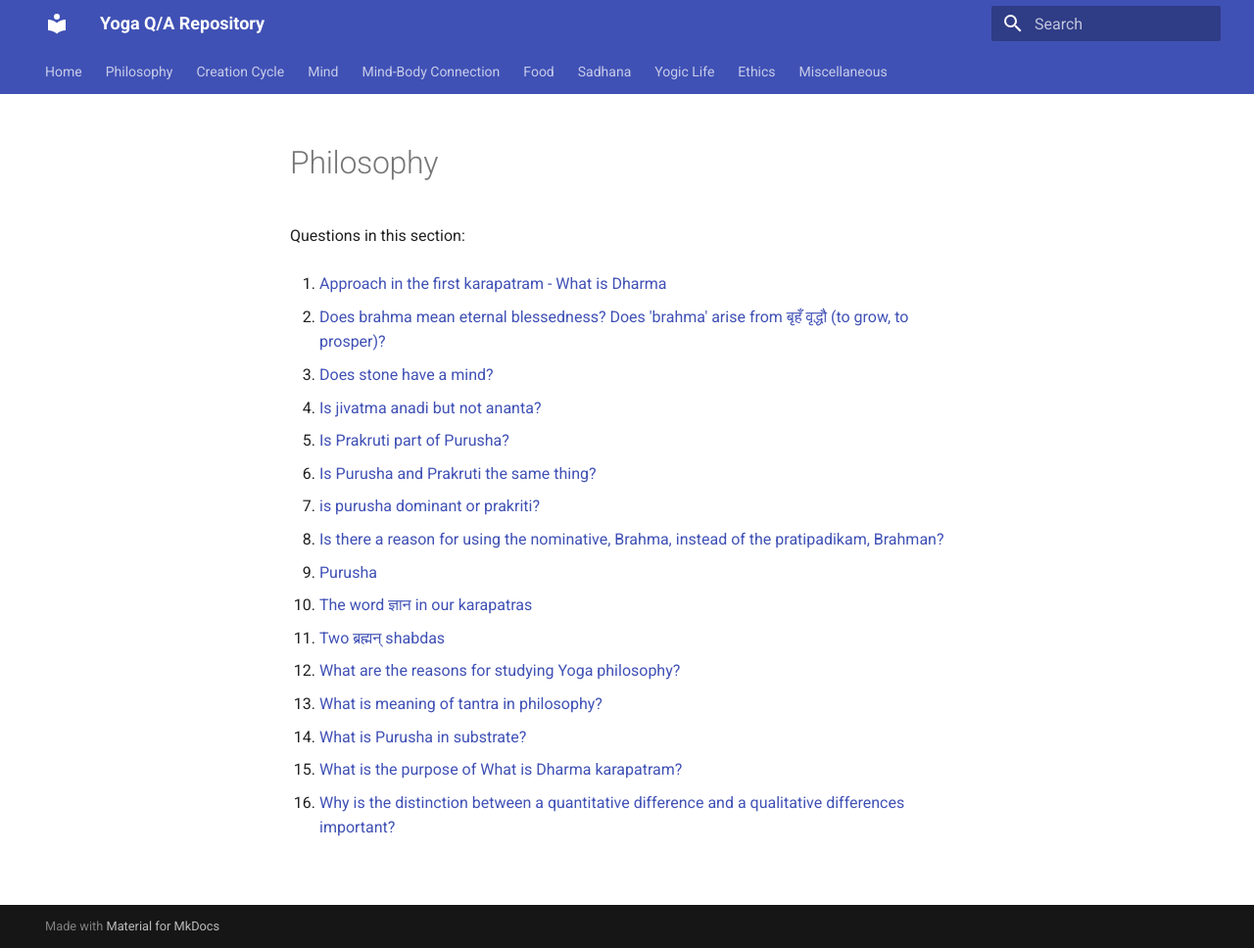
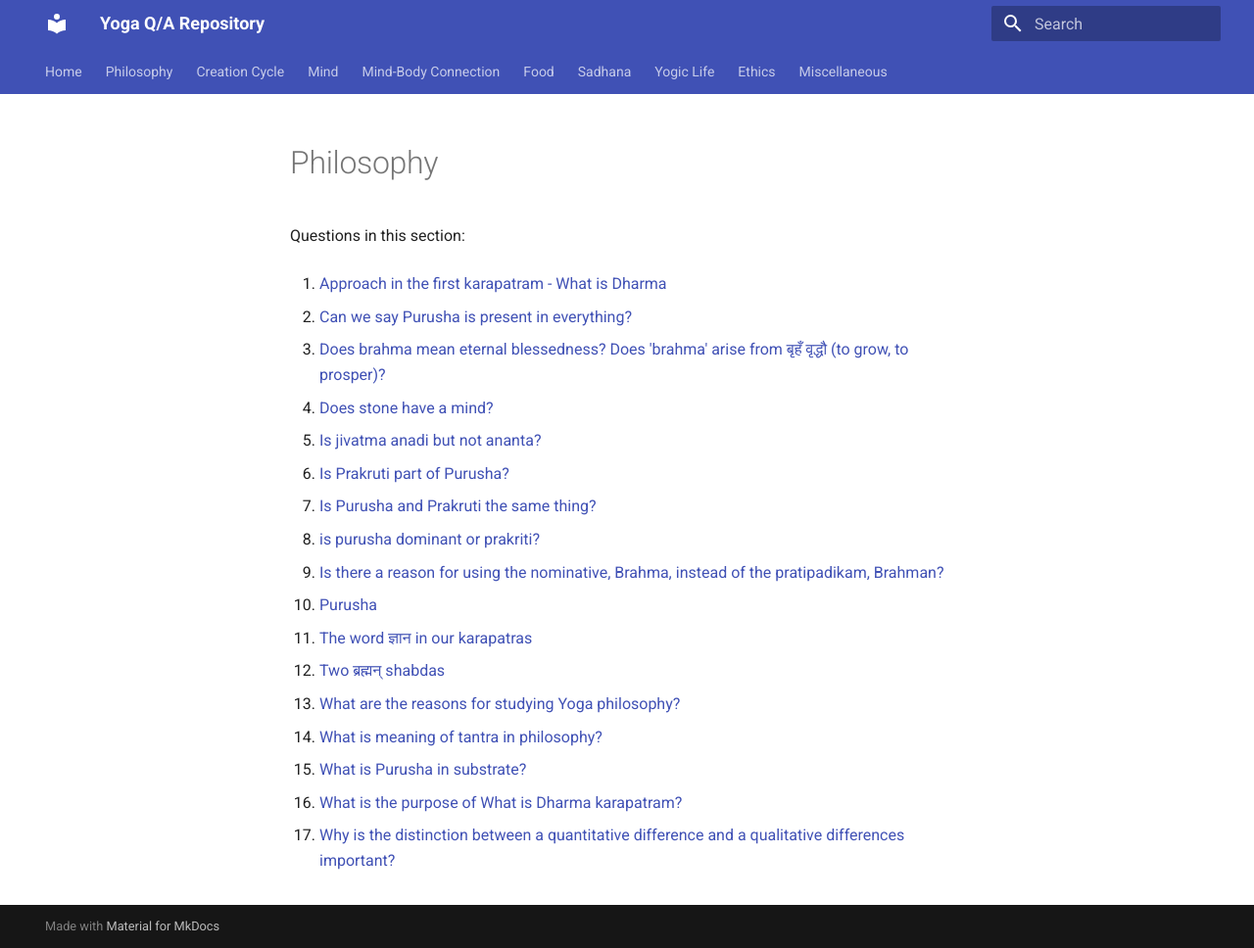
Before and after one commit to yogiclife/yoga-qa, an MkDocs documentation site: the page built from docs/philosophy/README.md, in a window 1280 px wide and 968 px high. Shown: the whole window at 98% size. Built offline with MkDocs 1.6.1 and Material for MkDocs 9.7.7, drawn with Linux system fonts in a browser that asks for light colours.

Commit message:
Update topic indices [skip ci]

```diff
--- a/docs/philosophy/README.md
+++ b/docs/philosophy/README.md
@@ -4,32 +4,34 @@ Questions in this section:
 
 1. [Approach in the first karapatram - What is Dharma](approach-in-the-first-karapatram-what-is-dharma-20260629-072317.md)
 
-2. [Does brahma mean eternal blessedness? Does 'brahma' arise from बृहँ वृद्धौ (to grow, to prosper)?](does-brahma-mean-eternal-blessedness-does-brahma-arise-from-to-grow-to-prosper-20260628-113604.md)
+2. [Can we say Purusha is present in everything?](can-we-say-purusha-is-present-in-everything-20260629-223527.md)
 
-3. [Does stone have a mind?](does-stone-have-a-mind-20260629-074629.md)
+3. [Does brahma mean eternal blessedness? Does 'brahma' arise from बृहँ वृद्धौ (to grow, to prosper)?](does-brahma-mean-eternal-blessedness-does-brahma-arise-from-to-grow-to-prosper-20260628-113604.md)
 
-4. [Is jivatma anadi but not ananta?](is-jivatma-anadi-but-not-ananta-20260628-103314.md)
+4. [Does stone have a mind?](does-stone-have-a-mind-20260629-074629.md)
 
-5. [Is Prakruti part of Purusha?](is-prakruti-part-of-purusha-20260629-074539.md)
+5. [Is jivatma anadi but not ananta?](is-jivatma-anadi-but-not-ananta-20260628-103314.md)
 
-6. [Is Purusha and Prakruti the same thing?](is-purusha-and-prakruti-the-same-thing-20260629-075117.md)
+6. [Is Prakruti part of Purusha?](is-prakruti-part-of-purusha-20260629-074539.md)
 
-7. [is purusha dominant or prakriti?](is-purusha-dominant-or-prakriti-20260629-222620.md)
+7. [Is Purusha and Prakruti the same thing?](is-purusha-and-prakruti-the-same-thing-20260629-075117.md)
 
-8. [Is there a reason for using the nominative, Brahma, instead of the pratipadikam, Brahman?](is-there-a-reason-for-using-the-nominative-brahma-instead-of-the-pratipadikam-brahman-20260629-072905.md)
+8. [is purusha dominant or prakriti?](is-purusha-dominant-or-prakriti-20260629-222620.md)
 
-9. [Purusha](purusha-20260629-223033.md)
+9. [Is there a reason for using the nominative, Brahma, instead of the pratipadikam, Brahman?](is-there-a-reason-for-using-the-nominative-brahma-instead-of-the-pratipadikam-brahman-20260629-072905.md)
 
-10. [The word ज्ञान in our karapatras](the-word-in-our-karapatras-20260629-072742.md)
+10. [Purusha](purusha-20260629-223033.md)
 
-11. [Two ब्रह्मन् shabdas](two-shabdas-20260629-072546.md)
+11. [The word ज्ञान in our karapatras](the-word-in-our-karapatras-20260629-072742.md)
 
-12. [What are the reasons for studying Yoga philosophy?](what-are-the-reasons-for-studying-yoga-philosophy-20260628-103602.md)
+12. [Two ब्रह्मन् shabdas](two-shabdas-20260629-072546.md)
 
-13. [What is meaning of tantra in philosophy?](what-is-meaning-of-tantra-in-philosophy-20260629-223217.md)
+13. [What are the reasons for studying Yoga philosophy?](what-are-the-reasons-for-studying-yoga-philosophy-20260628-103602.md)
 
-14. [What is Purusha in substrate?](what-is-purusha-in-substrate-20260629-080853.md)
+14. [What is meaning of tantra in philosophy?](what-is-meaning-of-tantra-in-philosophy-20260629-223217.md)
 
-15. [What is the purpose of What is Dharma karapatram?](what-is-the-purpose-of-what-is-dharma-karapatram-20260628-114256.md)
+15. [What is Purusha in substrate?](what-is-purusha-in-substrate-20260629-080853.md)
 
-16. [Why is the distinction between a quantitative difference and a qualitative differences important?](why-is-the-distinction-between-a-quantitative-difference-and-a-qualitative-differences-important-20260629-221019.md)
+16. [What is the purpose of What is Dharma karapatram?](what-is-the-purpose-of-what-is-dharma-karapatram-20260628-114256.md)
+
+17. [Why is the distinction between a quantitative difference and a qualitative differences important?](why-is-the-distinction-between-a-quantitative-difference-and-a-qualitative-differences-important-20260629-221019.md)
```
